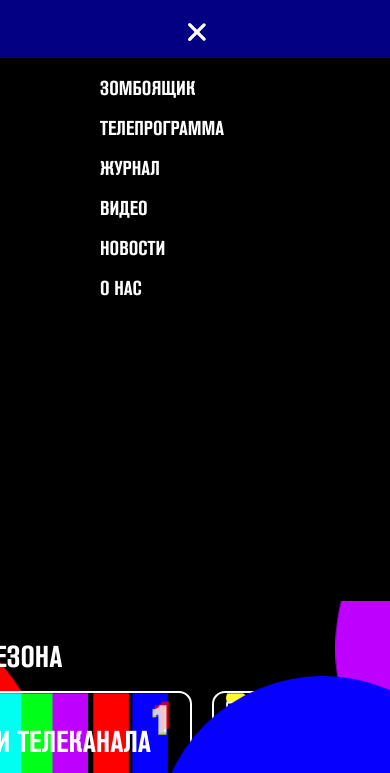
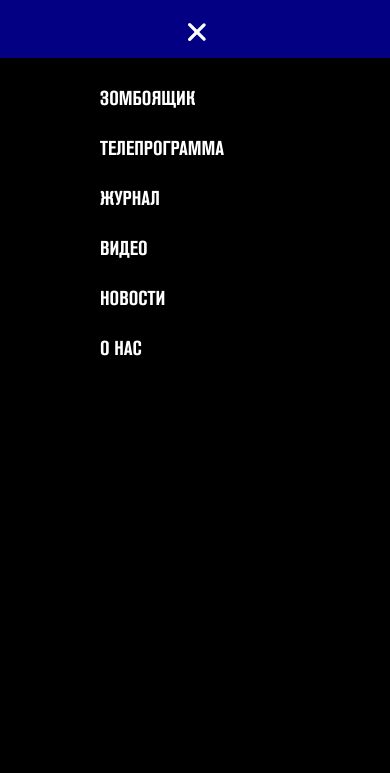
Before and after one commit to EvgeniaVishnevskaya/zomboyashik_promo, a plain HTML site: page index.html in a window 390 px wide. Both pictures are taken after a click on the element 195 px from the left and 31 px from the top of the page. Shown: the top 773 px of the page. Drawn offline with nearby package versions, Linux system fonts and the light colour scheme; files whose address does not match are found by name.

Commit message:
ну почти

```diff
--- a/css/main.css
+++ b/css/main.css
@@ -877,11 +877,12 @@ hr{
     background-color: #000;
     position: relative;
     z-index: 99;
-    height: 100vh;
+    height: 200vh;
 
 
   }
   .menu.active h2{
     margin-left: 100px;
+    margin-top: 30px;
   }
 }
```
